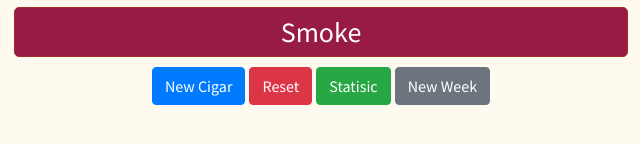
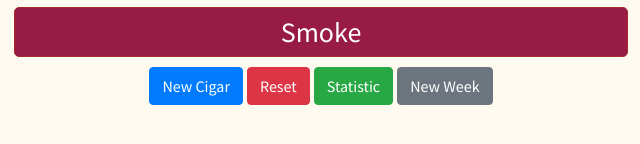
Before and after one commit to mrkicrade/smoke_app_angular, a plain HTML site: page index.html in a window 1280 px wide. Shown: the part 456-600 px from the top of the page, 319-959 px from the left. Drawn offline with nearby package versions, Linux system fonts and the light colour scheme.

Commit message:
Update home.html

```diff
--- a/pages/home.html
+++ b/pages/home.html
@@ -63,6 +63,6 @@
 <div class="btns">
     <button class="btn btn-primary newCigar">New Cigar</button>
     <button class="btn btn-danger repeatAll">Reset</button>
-    <a href="#/statistic" class="btn btn-success statistic">Statisic</a>
+    <a href="#/statistic" class="btn btn-success statistic">Statistic</a>
     <button class="btn btn-secondary newWeek">New Week</button>
 </div>
```
